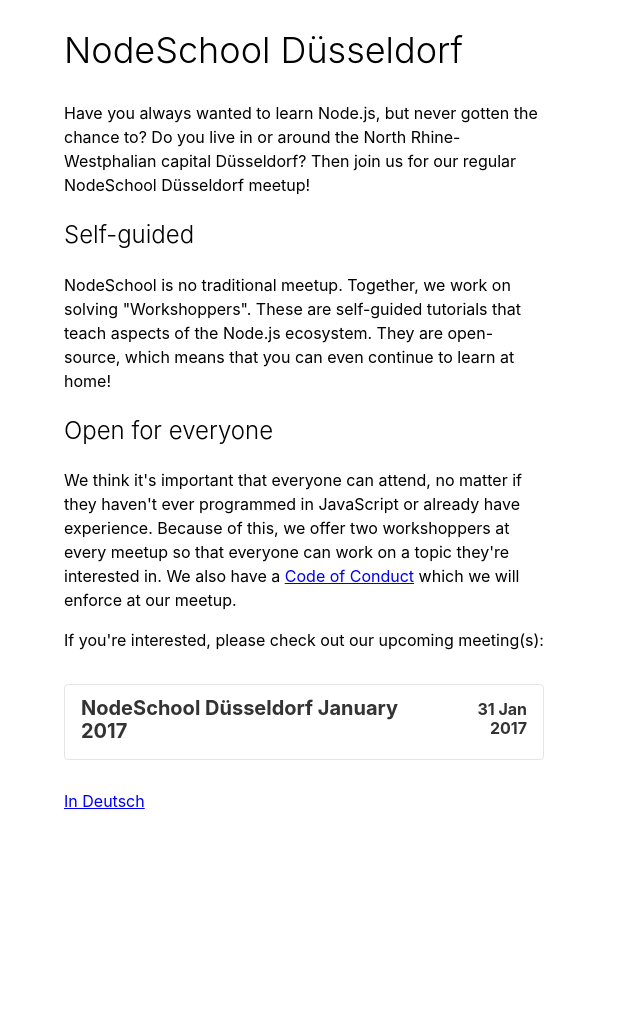
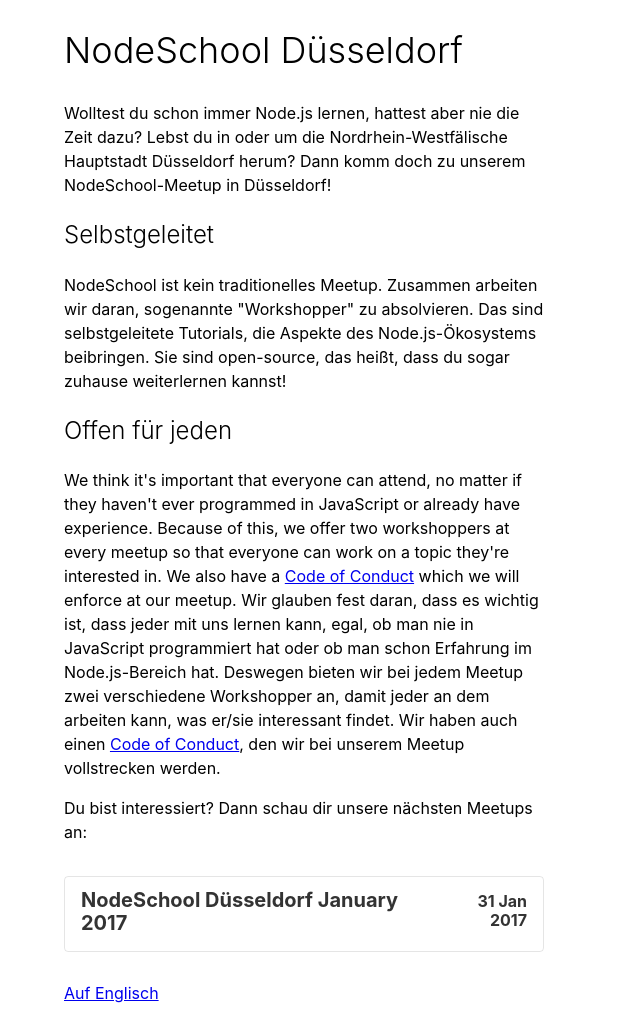
Before and after one commit to nodeschool/dusseldorf, a Jekyll site: the page built from de.html, in a window 1280 px wide. Shown: the whole page, without its empty margins (0-640 px from the left). Built offline with Jekyll 4.4.1, drawn with Linux system fonts in a browser that asks for light colours; before the commit the page ends 900 px from its top, so only the background shows below that.

Commit message:
localize de.html

```diff
--- a/de.html
+++ b/de.html
@@ -5,18 +5,18 @@ title: NodeSchool Düsseldorf
 
 <h2 class="f2 fw3">NodeSchool Düsseldorf</h2>
   <p class="lh-copy measure">
-    Have you always wanted to learn Node.js, but never gotten the chance to?
-    Do you live in or around the North Rhine-Westphalian capital Düsseldorf?
-    Then join us for our regular NodeSchool Düsseldorf meetup!
+    Wolltest du schon immer Node.js lernen, hattest aber nie die Zeit dazu?
+    Lebst du in oder um die Nordrhein-Westfälische Hauptstadt Düsseldorf herum?
+    Dann komm doch zu unserem NodeSchool-Meetup in Düsseldorf!
   </p>
-  <h3 class="f3 fw3">Self-guided</h3>
+  <h3 class="f3 fw3">Selbstgeleitet</h3>
   <p class="lh-copy measure">
-    NodeSchool is no traditional meetup. Together, we work on solving
-    "Workshoppers". These are self-guided tutorials that teach aspects of
-    the Node.js ecosystem. They are open-source, which means that you can
-    even continue to learn at home!
+    NodeSchool ist kein traditionelles Meetup. Zusammen arbeiten wir daran,
+    sogenannte "Workshopper" zu absolvieren. Das sind selbstgeleitete
+    Tutorials, die Aspekte des Node.js-Ökosystems beibringen. Sie sind
+    open-source, das heißt, dass du sogar zuhause weiterlernen kannst!
   </p>
-  <h3 class="f3 fw3">Open for everyone</h3>
+  <h3 class="f3 fw3">Offen für jeden</h3>
   <p class="lh-copy measure">
     We think it's important that everyone can attend, no matter if they
     haven't ever programmed in JavaScript or already have experience.
@@ -25,9 +25,17 @@ title: NodeSchool Düsseldorf
     We also have a
     <a href="https://github.com/nodeschool/dusseldorf/blob/master/CODE_OF_CONDUCT.md">Code of Conduct</a>
     which we will enforce at our meetup.
+    Wir glauben fest daran, dass es wichtig ist, dass jeder mit uns lernen
+    kann, egal, ob man nie in JavaScript programmiert hat oder ob man schon
+    Erfahrung im Node.js-Bereich hat. Deswegen bieten wir bei jedem Meetup
+    zwei verschiedene Workshopper an, damit jeder an dem arbeiten kann, was
+    er/sie interessant findet.
+    Wir haben auch einen
+    <a href="https://github.com/nodeschool/dusseldorf/blob/master/CODE_OF_CONDUCT.md">Code of Conduct</a>,
+    den wir bei unserem Meetup vollstrecken werden.
   </p>
   <p class="lh-copy measure">
-    If you're interested, please check out our upcoming meeting(s):
+    Du bist interessiert? Dann schau dir unsere nächsten Meetups an:
   </p>
   {% assign evts = site.events | where_exp: "evt", "evt.number > site.last" %}
   {% for event in evts%}
@@ -47,4 +55,4 @@ title: NodeSchool Düsseldorf
   </a>
   {% endfor %}
 
-  <a href="/de">In Deutsch</a>
+  <a href="/">Auf Englisch</a>
```
